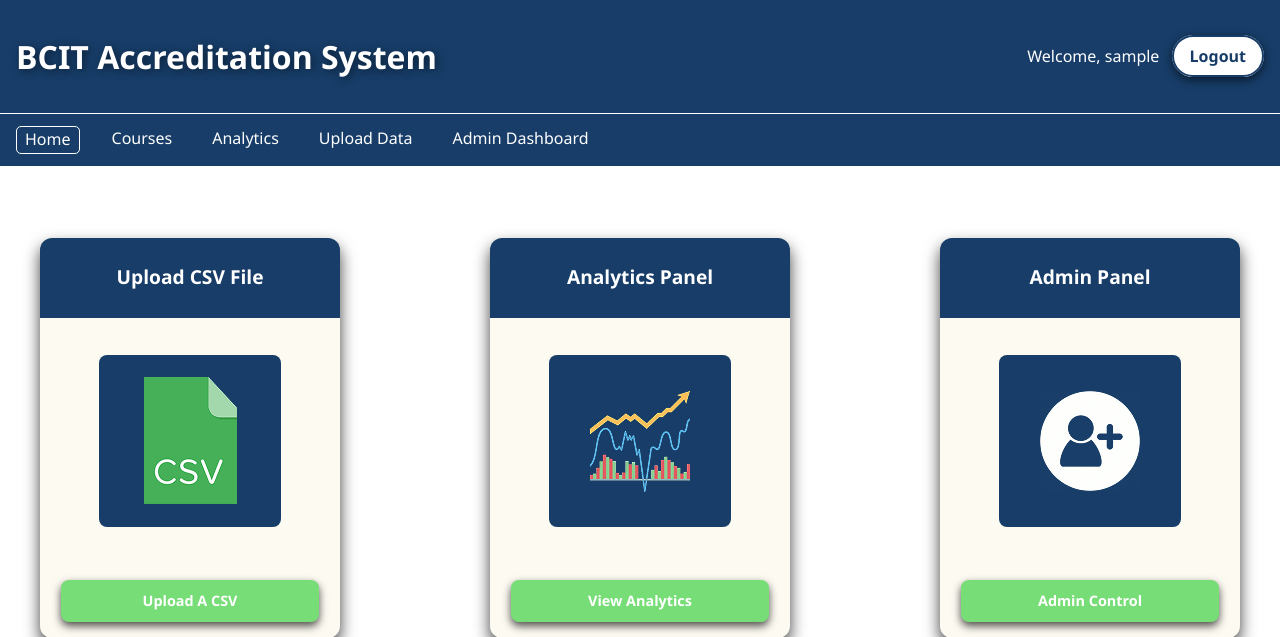
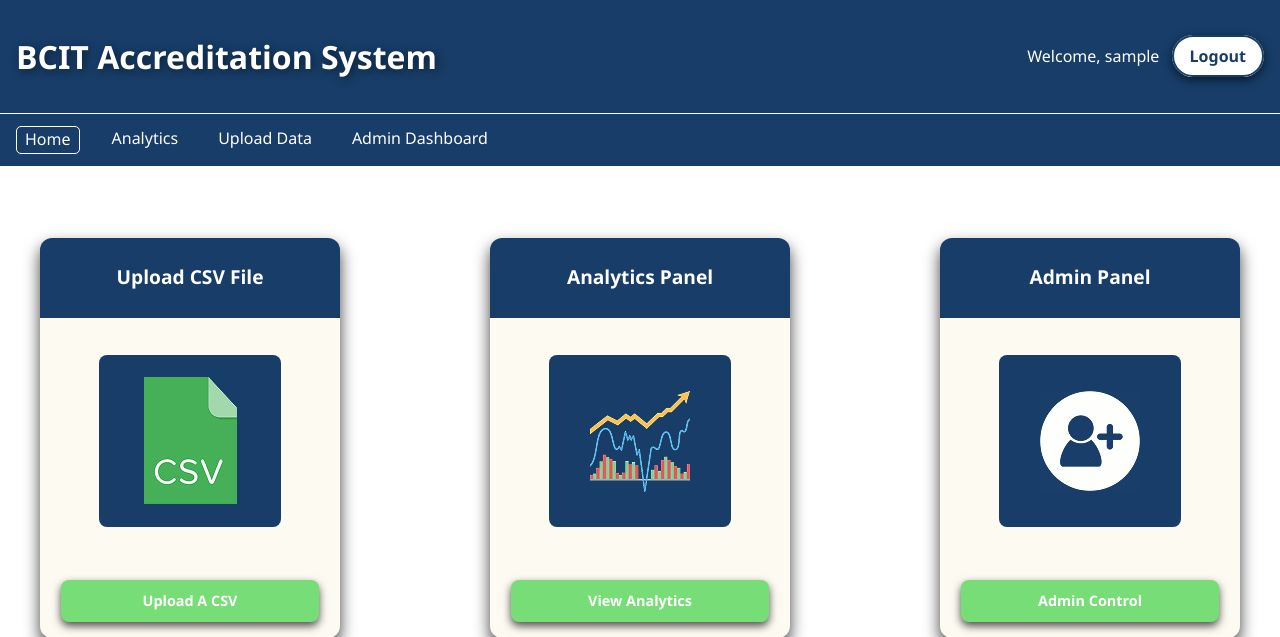
Before and after one commit to owensweet/proj1047-accreditation-db, a Django app: page / in a window 1280 px wide. Shown: the top 637 px of the page. Run offline with Django 5.2, Linux system fonts and the light colour scheme; the visitor is signed in with stand-in values (Sample User, id 1); parts of the project's set-up code (start-up, migrations or seed data) failed here and were passed over.

Commit message:
Commit before merge

```diff
--- a/backend/accreditation/views.py
+++ b/backend/accreditation/views.py
@@ -24,7 +24,6 @@ from .models import (
     AccredReport,
     AnnualReport,
     Faculty,
-    CSVUpload
 )
 
 
--- a/frontend/templates/bcit_accreditation/base.html
+++ b/frontend/templates/bcit_accreditation/base.html
@@ -31,7 +31,6 @@
 <nav class="main-nav">
     <div class="nav-links">
         <a href="{% url 'home' %}" class="{% if request.path == '/' %}active{% endif %}">Home</a>
-        <a href="{% url 'courses' %}" class="{% if 'courses' in request.path %}active{% endif %}">Courses</a>
         <a href="{% url 'analysis' %}" class="{% if 'analysis' in request.path %}active{% endif %}">Analytics</a>
         <a href="{% url 'form_step1' %}" class="{% if 'form/step1' in request.path %}active{% endif %}">Upload Data</a>
         {% if user.is_staff or user.is_superuser %}<!-- change this to correct perms and for courses aswell maybe? -->
```
Also changed, not shown: frontend/templates/bcit_accreditation/bcit_accred_home.html (+0 -11 lines).
